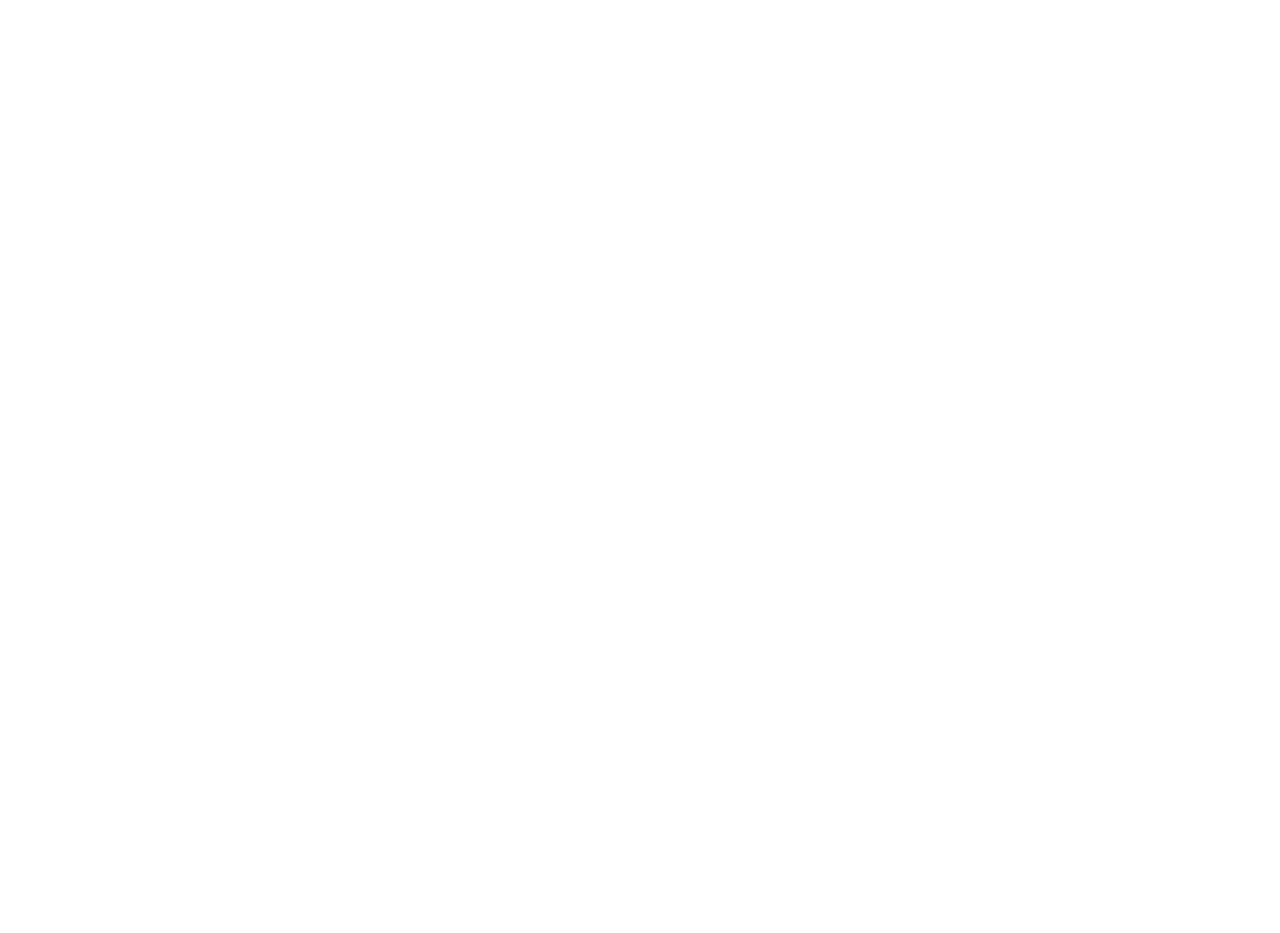
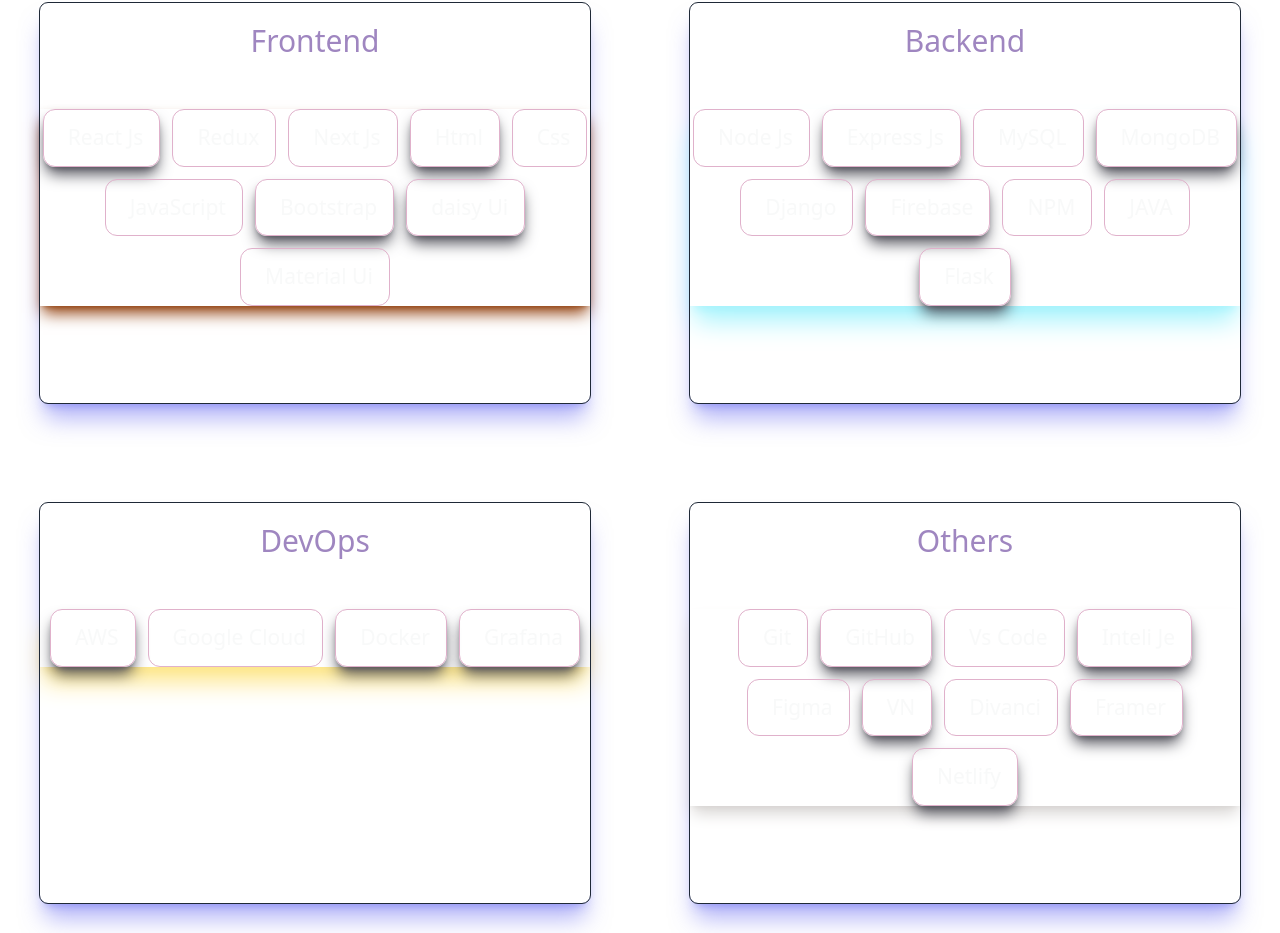
Before and after one commit to cs-bharat/My-portfolio, a React (Vite) app: page / in a window 1280 px wide. Shown: the part 982-1915 px from the top of the page. Before the commit the page ends 800 px from the top, so only its background shows below. Built offline with nearby package versions, Linux system fonts and the light colour scheme.

Commit message:
skilss component almost done

```diff
--- a/src/App.jsx
+++ b/src/App.jsx
@@ -2,6 +2,7 @@
 import Hero from './componets/Hero'
 import Overview from './componets/Overview'
 import Skills from './componets/Skills'
+
 function App() {
 
 
--- a/src/componets/Hero.jsx
+++ b/src/componets/Hero.jsx
@@ -1,23 +1,24 @@
 import React from "react";
+import './hero.css';
 
 function Hero() {
     return (
         <>
-            <div className="web w-[100%] bg-cover bg-center" style={{ backgroundImage: `url('assets/herobg.png')` }}>
+            <div className="web w-[100%] w-screen  bg-cover bg-center" style={{ backgroundImage: `url('assets/herobg.png')` }}>
 
 
-                <div className='Hero-section h-[12vh] w-[100%] bg-[#9F86C0] fixed'  >
+                <div className='Hero-section  h-[12vh] w-[100%] bg-[#9F86C0] fixed '  >
 
-                    <nav className='flex justify-between items-center pt-[20px] pl-[10%] pr-[10%] '>
-                        <h2 className='text-2xl text-slate-50'>Bharat <span className="text-color-[#5E548E]">||</span> prajapati</h2>
-                        <ul className='inline-block flex text-white cursor-pointer '>
+                    <nav className='heroSection flex justify-between items-center pt-[20px] pl-[10%] pr-[10%] flex-row'>
+                        <h2 className='text-2xl text-slate-50'>Bharat <span className="">||</span> prajapati</h2>
+                        <ul className='nav-list inline-block flex text-white cursor-pointer '>
                             <li className='px-4 py-4 font-bold hover:text-[#ea1538] hover:scale-125 transitions duration-300 '><a href="#" />About</li>
                             <li className='px-4 py-4 font-bold hover:text-[#ea1538] hover:scale-125 transitions duration-300 '><a href="#" />Skilss</li>
                             <li className='px-4 py-4 font-bold hover:text-[#ea1538] hover:scale-125 transitions duration-300'><a href="#" />Projects</li>
                             <li className='px-4 py-4 font-bold hover:text-[#ea1538] hover:scale-125 transitions duration-300'><a href="#" />Education</li>
                             <li className='px-4 py-4 font-bold hover:text-[#ea1538] hover:scale-125 transitions duration-300'><a href="#" />Contact</li>
                         </ul>
-                        <button class="btn w-44 rounded-full btn-outline text-white  transitions duration-300">
+                        <button class="github-button btn w-44 rounded-full btn-outline text-white  transitions duration-300">
                             <a href="https://github.com/cs-bharat"> Github-profile </a>
                         </button>
                     </nav>
--- a/src/componets/Skills.jsx
+++ b/src/componets/Skills.jsx
@@ -1,10 +1,189 @@
 import React from "react"
+import './skilss.css';
 
-function Skills(){
- return(
-    <>
+function Skills() {
+   return (
+      <>
+         <div className="skilss-container width-screen h-[100%]">
 
-    </>
- )
+            <div className="heading gap-[11px] text-3xl flex flex-col justify-center items-center">
+               <h1 className="text-5xl bold text-white ">Skilss</h1>
+               <p className="opacity-90">Here are some of my skills on which I have been working on for the past 3 years.</p>
+            </div>
+
+            <div className="container  w-[100%] flex justify-center items-center flex-wrap gap-[40px] mt-[60px] gap-[40px] m-auto " >
+
+               <div className="skill-box1 shadow-indigo-500/50 outline-1 outline h-[400px] w-[550px] m-[30px] shadow-xl  radius-[5px] rounded-lg">
+                  <div className="Heading-box box-H-1 text-center text-3xl font-medium  subpixel-antialiased cursor-pointer hover:-translate-y-1 transition ease-in-out delay-150 hover:scale-110">Frontend</div>
+                  <div className="skills-cont-box box-1 shadow-amber-800 shadow-lg">
+                     <div className="individual-skill shadow-zinc-600 shadow-lg">
+                          <img src=""/>
+                          React Js
+                     </div>
+                     <div className="individual-skill ">
+                          <img src=""/>
+                          Redux
+                     </div>
+                     <div className="individual-skill ">
+                          <img src=""/>
+                          Next Js
+                     </div>
+
+                     <div className="individual-skill shadow-zinc-600 shadow-lg ">
+                          <img src=""/>
+                          Html
+                     </div>
+
+                     <div className="individual-skill ">
+                          <img src=""/>
+                          Css
+                     </div>
+
+                     <div className="individual-skill ">
+                          <img src=""/>
+                          JavaScript
+                     </div>
+
+                     <div className="individual-skill shadow-zinc-600 shadow-lg">
+                          <img src=""/>
+                          Bootstrap
+                     </div>
+
+                     <div className="individual-skill shadow-zinc-600 shadow-lg ">
+                          <img src=""/>
+                          daisy Ui
+                     </div>
+                     <div className="individual-skill ">
+                          <img src=""/>
+                          Material Ui
+                     </div>
+                  </div>
+               </div>
+
+
+               <div className="skill-box2  h-[400px] w-[550px] m-[30px] shadow-xl shadow-indigo-500/50 rounded-lg outline-1 outline">
+
+               <div className="Heading-box box-H-2 text-center text-3xl font-medium  subpixel-antialiased cursor-pointer hover:-translate-y-1 transition ease-in-out delay-150 hover:scale-110">Backend</div>
+                  <div className="skills-cont-box box-2 shadow-cyan-200 shadow-xl" >
+                     <div className="individual-skill ">
+                          <img src=""/>
+                          Node Js
+                     </div>
+                     <div className="individual-skill shadow-zinc-600 shadow-lg ">
+                          <img src=""/>
+                          Express Js
+                     </div>
+                     <div className="individual-skill ">
+                          <img src=""/>
+                          MySQL
+                     </div>
+
+                     <div className="individual-skill shadow-zinc-600 shadow-lg ">
+                          <img src=""/>
+                          MongoDB
+                     </div>
+
+                     <div className="individual-skill ">
+                          <img src=""/>
+                          Django
+                     </div>
+
+                     <div className="individual-skill shadow-zinc-600 shadow-lg">
+                          <img src=""/>
+                          Firebase
+                     </div>
+
+                     <div className="individual-skill ">
+                          <img src=""/>
+                          NPM
+                     </div>
+
+                     <div className="individual-skill ">
+                          <img src=""/>
+                          JAVA
+                     </div>
+                     <div className="individual-skill shadow-zinc-600 shadow-lg">
+                          <img src=""/>
+                          Flask
+                     </div>
+                  </div>
+               </div>
+
+               <div className="skill-box2 h-[400px] w-[550px] m-[30px] shadow-xl shadow-indigo-500/50 rounded-lg outline-1 outline">
+
+               <div className="Heading-box box-H-3 text-center text-3xl font-medium  subpixel-antialiased cursor-pointer hover:-translate-y-1 transition ease-in-out delay-150 hover:scale-110">DevOps</div>
+                  <div className="skills-cont-box box-3 shadow-amber-200 shadow-xl">
+                     <div className="individual-skill  shadow-zinc-600 shadow-lg">
+                          <img src=""/>
+                          AWS
+                     </div>
+                     <div className="individual-skill ">
+                          <img src=""/>
+                          Google Cloud
+                     </div>
+                     <div className="individual-skill shadow-zinc-600 shadow-lg ">
+                          <img src=""/>
+                          Docker
+                     </div>
+
+                     <div className="individual-skill shadow-zinc-600 shadow-lg ">
+                          <img src=""/>
+                          Grafana
+                     </div>
+                  </div>
+               </div>
+
+               <div className="skill-box2 h-[400px] w-[550px] m-[30px] shadow-xl shadow-indigo-500/50 rounded-lg outline-1 outline">
+               <div className="Heading-box box-H-4 text-center text-3xl font-medium  subpixel-antialiased cursor-pointer hover:-translate-y-1 transition ease-in-out delay-150 hover:scale-110">Others</div>
+                  <div className="skills-cont-box box-4 shadow-stone-300 shadow-lg">
+                     <div className="individual-skill  ">
+                          <img src=""/>
+                          Git
+                     </div>
+                     <div className="individual-skill shadow-zinc-600 shadow-lg">
+                          <img src=""/>
+                          GitHub
+                     </div>
+                     <div className="individual-skill ">
+                          <img src=""/>
+                          Vs Code
+                     </div>
+
+                     <div className="individual-skill shadow-zinc-600 shadow-lg ">
+                          <img src=""/>
+                          Inteli Je
+                     </div>
+
+                     <div className="individual-skill ">
+                          <img src=""/>
+                          Figma
+                     </div>
+
+                     <div className="individual-skill shadow-zinc-600 shadow-lg">
+                          <img src=""/>
+                          VN
+                     </div>
+
+                     <div className="individual-skill ">
+                          <img src=""/>
+                          Divanci
+                     </div>
+
+                     <div className="individual-skill shadow-zinc-600 shadow-lg ">
+                          <img src=""/>
+                          Framer
+                     </div>
+                     <div className="individual-skill shadow-zinc-600 shadow-lg  ">
+                          <img src=""/>
+                          Netlify
+                     </div>
+                  </div>
+
+               </div>
+            </div>
+
+         </div>
+      </>
+   )
 }
 export default Skills
--- /dev/null
+++ b/src/componets/hero.css
@@ -0,0 +1,16 @@
+@media(width<=782px) {
+    .github-button {
+        visibility: hidden;
+    }
+
+    .Hero-section .heroSection .nav-list {
+        width: 190px;
+    }
+
+}
+
+@media(width<=610px) {
+    .Hero-section .heroSection .nav-list {
+        visibility: hidden;
+    }
+}
--- /dev/null
+++ b/src/componets/overview.css
@@ -0,0 +1,22 @@
+@media(width <=1024px) {
+    .intro-box .left-box .top-intro {
+        font-size: 40px;
+    }
+
+    .intro-box .left-box .intro-me {
+        font-size: 20px;
+    }
+}
+
+
+@media(width<=742px) {
+    .overview-section .intro-box {
+        width: 100%;
+        height: 80vh;
+    }
+
+    .overview-section .img .right-img {
+        width: 100%;
+    }
+
+}
--- /dev/null
+++ b/src/componets/skilss.css
@@ -0,0 +1,35 @@
+.skilss-box1{
+    border-color: #BE95C4;
+}
+
+.Heading-box{
+    color: #9F86C0;
+    margin-bottom: 50px;
+    margin-top: 20px;
+    display: flex;
+    flex-wrap: wrap;
+    justify-content: center;
+}
+.Heading-box:hover{
+
+}
+.skills-cont-box{
+    display: flex;
+    justify-content: center;
+    flex-wrap: wrap;
+    gap: 12px;
+    margin-bottom: 20px;
+}
+.individual-skill{
+    font-size: 21px;
+    font-weight: 400;
+    color: rgba(242, 243, 244, 0.5);
+    border: 1px solid rgba(242, 243, 244, 0.5);
+    border-radius: 12px;
+    padding: 12px 16px;
+    display: flex;
+    justify-content: center;
+    align-items: center;
+    gap: 8px;
+    border-color: #E0B1CB;
+}
--- a/src/index.css
+++ b/src/index.css
@@ -1,3 +1,7 @@
 @tailwind base;
 @tailwind components;
 @tailwind utilities;
+
+.heroSection{
+
+}
```
Also changed, not shown: src/componets/Overview.jsx (+10 -9 lines).
